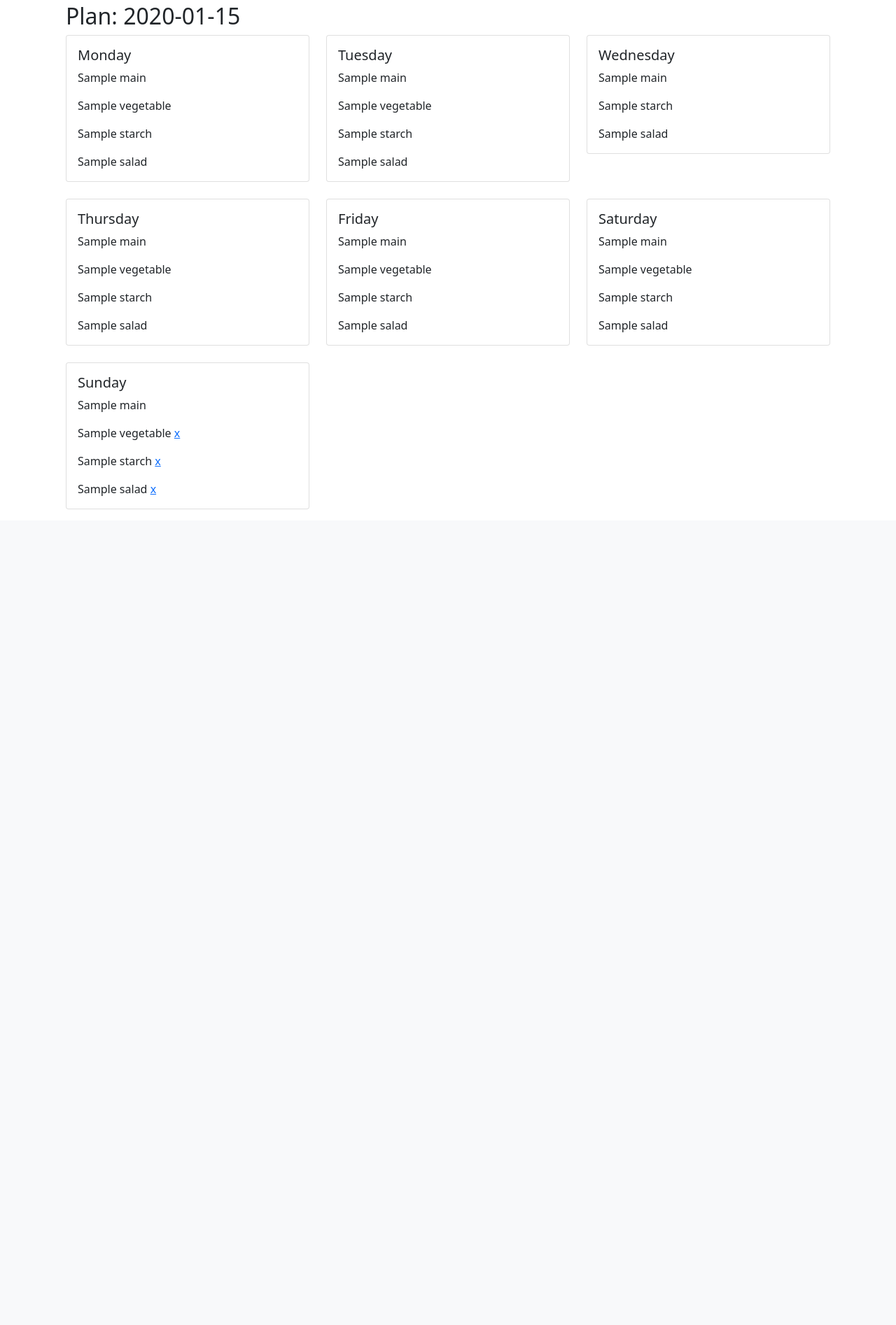
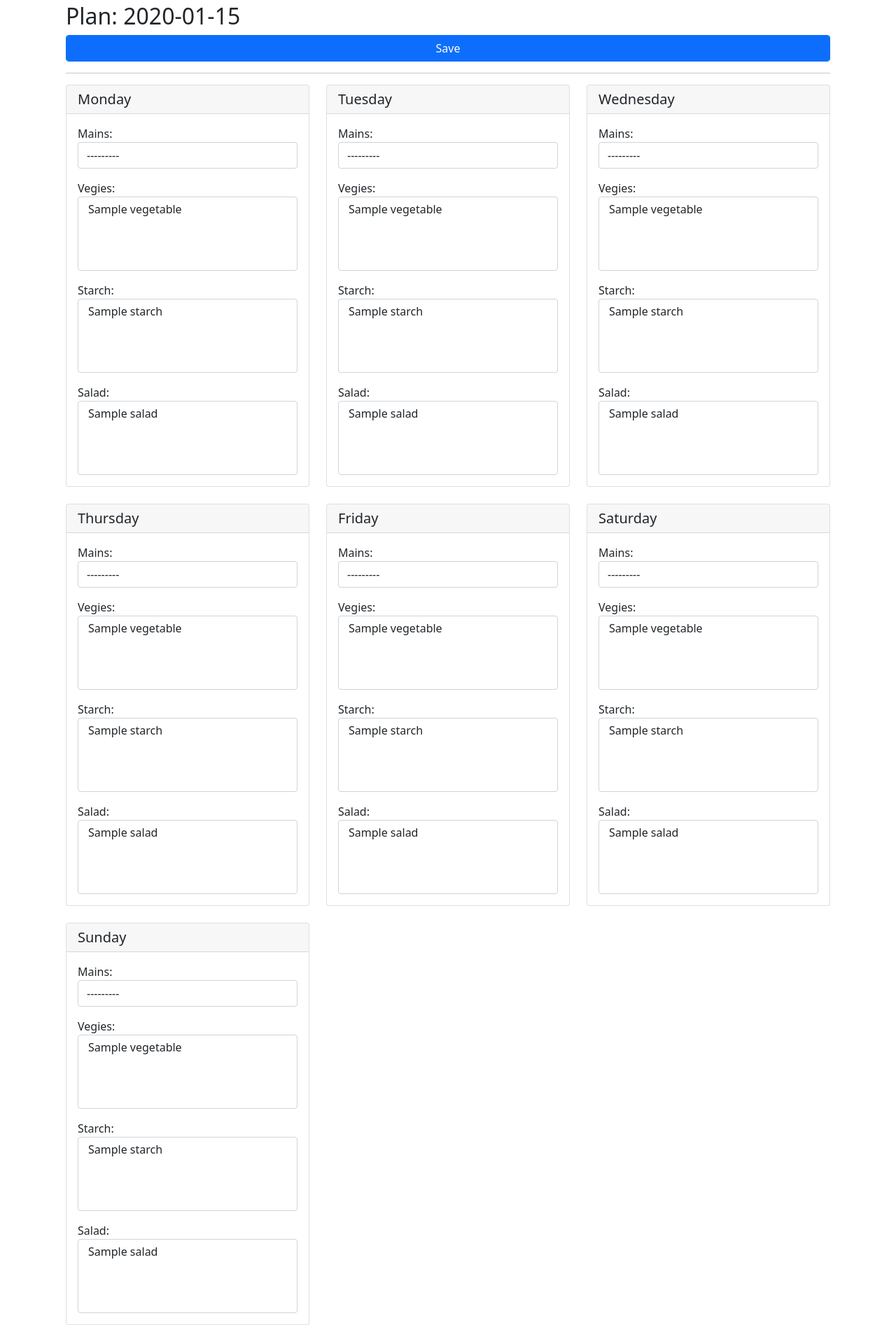
Before and after one commit to yohanswanepoel/meal_planner, a Django app: page /planner/plan/1 in a window 1280 px wide. Shown: the part 56-1950 px from the top of the page at 70% size. Before the commit the page ends 784 px from the top, so only its background shows below. Run offline with Django 3.2, Linux system fonts and the light colour scheme; tables that the repository leaves empty hold one stand-in row (values such as "Sample post"); parts of the project's set-up code (start-up, migrations or seed data) failed here and were passed over; some libraries are stand-ins or nearby versions.

Commit message:
updating form for meal planner

```diff
--- a/meal_planner/planner/forms.py
+++ b/meal_planner/planner/forms.py
@@ -1,5 +1,152 @@
 from django import forms
+
+from planner.models import MealPlan, Meal, Vegetable, Mains, Starch, Salad
 
 
 class PlannerForm(forms.Form):
-    name = forms.CharField()
+    mains_monday = forms.ModelChoiceField(
+        label="Mains",
+        queryset=Mains.objects.all(),
+        widget=forms.Select(attrs={"class": "form-control"}),
+    )
+    veg_monday = forms.ModelMultipleChoiceField(
+        label="Vegies",
+        queryset=Vegetable.objects.all(),
+        widget=forms.SelectMultiple(attrs={"class": "form-control"}),
+    )
+    starch_monday = forms.ModelMultipleChoiceField(
+        label="Starch",
+        queryset=Starch.objects.all(),
+        widget=forms.SelectMultiple(attrs={"class": "form-control"}),
+    )
+    salad_monday = forms.ModelMultipleChoiceField(
+        label="Salad",
+        queryset=Salad.objects.all(),
+        widget=forms.SelectMultiple(attrs={"class": "form-control"}),
+    )
+
+    mains_tuesday = forms.ModelChoiceField(
+        label="Mains",
+        queryset=Mains.objects.all(),
+        widget=forms.Select(attrs={"class": "form-control"}),
+    )
+    veg_tuesday = forms.ModelMultipleChoiceField(
+        label="Vegies",
+        queryset=Vegetable.objects.all(),
+        widget=forms.SelectMultiple(attrs={"class": "form-control"}),
+    )
+    starch_tuesday = forms.ModelMultipleChoiceField(
+        label="Starch",
+        queryset=Starch.objects.all(),
+        widget=forms.SelectMultiple(attrs={"class": "form-control"}),
+    )
+    salad_tuesday = forms.ModelMultipleChoiceField(
+        label="Salad",
+        queryset=Salad.objects.all(),
+        widget=forms.SelectMultiple(attrs={"class": "form-control"}),
+    )
+
+    mains_wednesday = forms.ModelChoiceField(
+        label="Mains",
+        queryset=Mains.objects.all(),
+        widget=forms.Select(attrs={"class": "form-control"}),
+    )
+    veg_wednesday = forms.ModelMultipleChoiceField(
+        label="Vegies",
+        queryset=Vegetable.objects.all(),
+        widget=forms.SelectMultiple(attrs={"class": "form-control"}),
+    )
+    starch_wednesday = forms.ModelMultipleChoiceField(
+        label="Starch",
+        queryset=Starch.objects.all(),
+        widget=forms.SelectMultiple(attrs={"class": "form-control"}),
+    )
+    salad_wednesday = forms.ModelMultipleChoiceField(
+        label="Salad",
+        queryset=Salad.objects.all(),
+        widget=forms.SelectMultiple(attrs={"class": "form-control"}),
+    )
+
+    mains_thursday = forms.ModelChoiceField(
+        label="Mains",
+        queryset=Mains.objects.all(),
+        widget=forms.Select(attrs={"class": "form-control"}),
+    )
+    veg_thursday = forms.ModelMultipleChoiceField(
+        label="Vegies",
+        queryset=Vegetable.objects.all(),
+        widget=forms.SelectMultiple(attrs={"class": "form-control"}),
+    )
+    starch_thursday = forms.ModelMultipleChoiceField(
+        label="Starch",
+        queryset=Starch.objects.all(),
+        widget=forms.SelectMultiple(attrs={"class": "form-control"}),
+    )
+    salad_thursday = forms.ModelMultipleChoiceField(
+        label="Salad",
+        queryset=Salad.objects.all(),
+        widget=forms.SelectMultiple(attrs={"class": "form-control"}),
+    )
+
+    mains_friday = forms.ModelChoiceField(
+        label="Mains",
+        queryset=Mains.objects.all(),
+        widget=forms.Select(attrs={"class": "form-control"}),
+    )
+    veg_friday = forms.ModelMultipleChoiceField(
+        label="Vegies",
+        queryset=Vegetable.objects.all(),
+        widget=forms.SelectMultiple(attrs={"class": "form-control"}),
+    )
+    starch_friday = forms.ModelMultipleChoiceField(
+        label="Starch",
+        queryset=Starch.objects.all(),
+        widget=forms.SelectMultiple(attrs={"class": "form-control"}),
+    )
+    salad_friday = forms.ModelMultipleChoiceField(
+        label="Salad",
+        queryset=Salad.objects.all(),
+        widget=forms.SelectMultiple(attrs={"class": "form-control"}),
+    )
+
+    mains_saturday = forms.ModelChoiceField(
+        label="Mains",
+        queryset=Mains.objects.all(),
+        widget=forms.Select(attrs={"class": "form-control"}),
+    )
+    veg_saturday = forms.ModelMultipleChoiceField(
+        label="Vegies",
+        queryset=Vegetable.objects.all(),
+        widget=forms.SelectMultiple(attrs={"class": "form-control"}),
+    )
+    starch_saturday = forms.ModelMultipleChoiceField(
+        label="Starch",
+        queryset=Starch.objects.all(),
+        widget=forms.SelectMultiple(attrs={"class": "form-control"}),
+    )
+    salad_saturday = forms.ModelMultipleChoiceField(
+        label="Salad",
+        queryset=Salad.objects.all(),
+        widget=forms.SelectMultiple(attrs={"class": "form-control"}),
+    )
+
+    mains_sunday = forms.ModelChoiceField(
+        label="Mains",
+        queryset=Mains.objects.all(),
+        widget=forms.Select(attrs={"class": "form-control"}),
+    )
+    veg_sunday = forms.ModelMultipleChoiceField(
+        label="Vegies",
+        queryset=Vegetable.objects.all(),
+        widget=forms.SelectMultiple(attrs={"class": "form-control"}),
+    )
+    starch_sunday = forms.ModelMultipleChoiceField(
+        label="Starch",
+        queryset=Starch.objects.all(),
+        widget=forms.SelectMultiple(attrs={"class": "form-control"}),
+    )
+    salad_sunday = forms.ModelMultipleChoiceField(
+        label="Salad",
+        queryset=Salad.objects.all(),
+        widget=forms.SelectMultiple(attrs={"class": "form-control"}),
+    )
--- a/meal_planner/planner/views.py
+++ b/meal_planner/planner/views.py
@@ -2,6 +2,7 @@ from django.shortcuts import render
 from django.http import HttpResponse
 from django.contrib.auth import get_user_model
 from django.shortcuts import get_object_or_404
+from django.views.generic.edit import FormMixin
 from django.contrib.auth.mixins import LoginRequiredMixin
 from django.contrib.messages.views import SuccessMessageMixin
 from django.urls import reverse
@@ -16,7 +17,7 @@ from django.views.generic import (
 
 # from meal_planner.planner.models import Meal, MealPlan
 
-from planner.models import MealPlan, Meal, Vegetable
+from planner.models import MealPlan, Meal, Vegetable, Mains, Starch
 from .utils import getWeeks
 from .forms import PlannerForm
 
@@ -47,9 +48,10 @@ class PlannerUpdateView(UpdateView):
     success = "#"
 
 
-class PlannerDetailView(DetailView):
+class PlannerDetailView(FormMixin, DetailView):
     template_name = "planner/plan_detail.html"
     model = MealPlan
+    form_class = PlannerForm
 
     def get_context_data(self, **kwargs):
         context = super().get_context_data(**kwargs)
@@ -83,42 +85,17 @@ class PlannerDetailView(DetailView):
             meal.save()
             meal_plan.day_sunday = meal
         meal_plan.save()
-        # print(meal_plan.__dict__)
-        monday = {}
-        monday["vegies"] = meal_plan.day_monday.vegies.all()
-        monday["starches"] = meal_plan.day_monday.starches.all()
-        monday["salad"] = meal_plan.day_monday.salad.all()
-        tuesday = {}
-        tuesday["vegies"] = meal_plan.day_tuesday.vegies.all()
-        tuesday["starches"] = meal_plan.day_tuesday.starches.all()
-        tuesday["salad"] = meal_plan.day_tuesday.salad.all()
-        wednesday = {}
-        wednesday["veggies"] = meal_plan.day_thursday.vegies.all()
-        wednesday["starches"] = meal_plan.day_thursday.starches.all()
-        wednesday["salad"] = meal_plan.day_thursday.salad.all()
-        thursday = {}
-        thursday["vegies"] = meal_plan.day_thursday.vegies.all()
-        thursday["starches"] = meal_plan.day_thursday.starches.all()
-        thursday["salad"] = meal_plan.day_thursday.salad.all()
-        friday = {}
-        friday["vegies"] = meal_plan.day_friday.vegies.all()
-        friday["starches"] = meal_plan.day_friday.starches.all()
-        friday["salad"] = meal_plan.day_friday.salad.all()
-        saturday = {}
-        saturday["vegies"] = meal_plan.day_saturday.vegies.all()
-        saturday["starches"] = meal_plan.day_saturday.starches.all()
-        saturday["salad"] = meal_plan.day_saturday.salad.all()
-        sunday = {}
-        sunday["vegies"] = meal_plan.day_sunday.vegies.all()
-        sunday["starches"] = meal_plan.day_sunday.starches.all()
-        sunday["salad"] = meal_plan.day_sunday.salad.all()
-        context["monday"] = monday
-        context["tuesday"] = tuesday
-        context["wednesday"] = wednesday
-        context["thursday"] = thursday
-        context["friday"] = friday
-        context["saturday"] = saturday
-        context["sunday"] = sunday
+
+        context["meal_plan"] = meal_plan
+        # Load meals as drop down
+        mains = Mains.objects.filter()
+        context["mains"] = mains
+
+        vegie = Vegetable.objects.filter()
+        context["vegetables"] = vegie
+
+        starch = Starch.objects.filter()
+        context["starch"] = starch
 
         return context
 
--- a/meal_planner/templates/planner/plan_detail.html
+++ b/meal_planner/templates/planner/plan_detail.html
@@ -6,172 +6,104 @@
 
 {% block content %}
 <div class="container">
-
+  <form>
   <div class="row">
     <div class="col-sm-12">
 
       <h2>Plan: {{ object }}</h2>
     </div>
   </div>
+  {% csrf_token %}
+  {{ form.non_field_errors }}
 
+  <input type="submit" class="form-control btn btn-primary" value="Save">
+  <hr>
   <div class="row row-cols-1 row-cols-md-3 g-4">
     <div class="col">
       <div class="card">
+        <h5 class="card-header">Monday</h5>
         <div class="card-body">
-          <h5 class="card-title">Monday</h5>
-          <p class="card-text">{{ object.day_monday.mains }}</p>
-          <p class="card-text">
-            {% for item in monday.vegies %}
-            {{ item }}
-            {% endfor %}
-          </p>
-          <p class="card-text">
-            {% for item in monday.starches %}
-            {{ item }}
-            {% endfor %}
-          <p class="card-text">
-            {% for item in monday.salad %}
-            {{ item }}
-            {% endfor %}
-          </p>
+          <p class="card-text">Mains: {{ form.mains_monday }}</p>
+          <p class="card-text"> Vegies: {{ form.veg_monday }}</p>
+          <p class="card-text"> Starch: {{ form.starch_monday }}</p>
+          <p class="card-text"> Salad: {{ form.salad_monday }}</p>
         </div>
       </div>
     </div>
     <div class="col">
       <div class="card">
+        <h5 class="card-header">Tuesday</h5>
         <div class="card-body">
-          <h5 class="card-title">Tuesday</h5>
-          <p class="card-text">{{ object.day_tuesday.mains }}</p>
-          <p class="card-text">
-            {% for item in tuesday.vegies %}
-            {{ item }}
-            {% endfor %}
-          </p>
-          <p class="card-text">
-            {% for item in tuesday.starches %}
-            {{ item }}
-            {% endfor %}
-          <p class="card-text">
-            {% for item in tuesday.salad %}
-            {{ item }}
-            {% endfor %}
-          </p>
+          <p class="card-text">Mains: {{ form.mains_tuesday }}</p>
+          <p class="card-text"> Vegies: {{ form.veg_tuesday }}</p>
+          <p class="card-text"> Starch: {{ form.starch_tuesday }}</p>
+          <p class="card-text"> Salad: {{ form.salad_tuesday }}</p>
         </div>
       </div>
     </div>
     <div class="col">
       <div class="card">
+        <h5 class="card-header">Wednesday</h5>
         <div class="card-body">
-          <h5 class="card-title">Wednesday</h5>
-          <p class="card-text">{{ object.day_wednesday.mains }}</p>
-          <p class="card-text">
-            {% for item in wednesday.vegies %}
-            {{ item }}
-            {% endfor %}
-          </p>
-          <p class="card-text">
-            {% for item in wednesday.starches %}
-            {{ item }}
-            {% endfor %}
-          <p class="card-text">
-            {% for item in wednesday.salad %}
-            {{ item }}
-            {% endfor %}
-          </p>
+          <p class="card-text">Mains: {{ form.mains_wednesday }}</p>
+          <p class="card-text"> Vegies: {{ form.veg_wednesday }}</p>
+          <p class="card-text"> Starch: {{ form.starch_wednesday }}</p>
+          <p class="card-text"> Salad: {{ form.salad_wednesday }}</p>
         </div>
       </div>
     </div>
     <div class="col">
       <div class="card">
+        <h5 class="card-header">Thursday</h5>
         <div class="card-body">
-          <h5 class="card-title">Thursday</h5>
-          <p class="card-text">{{ object.day_thursday.mains }}</p>
-          <p class="card-text">
-            {% for item in thursday.vegies %}
-            {{ item }}
-            {% endfor %}
-          </p>
-          <p class="card-text">
-            {% for item in thursday.starches %}
-            {{ item }}
-            {% endfor %}
-          <p class="card-text">
-            {% for item in thursday.salad %}
-            {{ item }}
-            {% endfor %}
-          </p>
+          <p class="card-text">Mains: {{ form.mains_thursday }}</p>
+          <p class="card-text"> Vegies: {{ form.veg_thursday }}</p>
+          <p class="card-text"> Starch: {{ form.starch_thursday }}</p>
+          <p class="card-text"> Salad: {{ form.salad_thursday }}</p>
         </div>
       </div>
     </div>
     <div class="col">
       <div class="card">
+        <h5 class="card-header">Friday</h5>
         <div class="card-body">
-          <h5 class="card-title">Friday</h5>
-          <p class="card-text">{{ object.day_friday.mains }}</p>
-          <p class="card-text">
-            {% for item in friday.vegies %}
-            {{ item }}
-            {% endfor %}
-          </p>
-          <p class="card-text">
-            {% for item in friday.starches %}
-            {{ item }}
-            {% endfor %}
-          <p class="card-text">
-            {% for item in friday.salad %}
-            {{ item }}
-            {% endfor %}
-          </p>
+          <p class="card-text">Mains: {{ form.mains_friday }}</p>
+          <p class="card-text"> Vegies: {{ form.veg_friday }}</p>
+          <p class="card-text"> Starch: {{ form.starch_friday }}</p>
+          <p class="card-text"> Salad: {{ form.salad_friday }}</p>
         </div>
       </div>
     </div>
     <div class="col">
       <div class="card">
+        <h5 class="card-header">Saturday</h5>
         <div class="card-body">
-          <h5 class="card-title">Saturday</h5>
-          <p class="card-text">{{ object.day_saturday.mains }}</p>
-          <p class="card-text">
-            {% for item in saturday.vegies %}
-            {{ item }}
-            {% endfor %}
-          </p>
-          <p class="card-text">
-            {% for item in saturday.starches %}
-            {{ item }}
-            {% endfor %}
-          <p class="card-text">
-            {% for item in saturday.salad %}
-            {{ item }}
-            {% endfor %}
-          </p>
+          <p class="card-text">Mains: {{ form.mains_saturday }}</p>
+          <p class="card-text"> Vegies: {{ form.veg_saturday }}</p>
+          <p class="card-text"> Starch: {{ form.starch_saturday }}</p>
+          <p class="card-text"> Salad: {{ form.salad_saturday }}</p>
         </div>
       </div>
     </div>
     <div class="col">
       <div class="card">
+        <h5 class="card-header">Sunday</h5>
         <div class="card-body">
-          <h5 class="card-title">Sunday</h5>
-          <p class="card-text">{{ object.day_sunday.mains }}</p>
-          <p class="card-text">
-            {% for item in sunday.vegies %}
-            {{ item }} <a href="{{ item.pk }}">x</a>
-            {% endfor %}
-          </p>
-          <p class="card-text">
-            {% for item in sunday.starches %}
-            {{ item }} <a href="{{ item.pk }}">x</a>
-            {% endfor %}
-          <p class="card-text">
-            {% for item in sunday.salad %}
-            {{ item }} <a href="{{ item.pk }}">x</a>
-            {% endfor %}
-          </p>
+          <p class="card-text">Mains: {{ form.mains_sunday }}</p>
+          <p class="card-text"> Vegies: {{ form.veg_sunday }}</p>
+          <p class="card-text"> Starch: {{ form.starch_sunday }}</p>
+          <p class="card-text"> Salad: {{ form.salad_sunday }}</p>
         </div>
       </div>
     </div>
   </div>
 
 <!-- End Action buttons -->
-
+</form>
 </div>
+<style>
+  select {
+    width: 100%
+  }
+</style>
 {% endblock content %}
```
